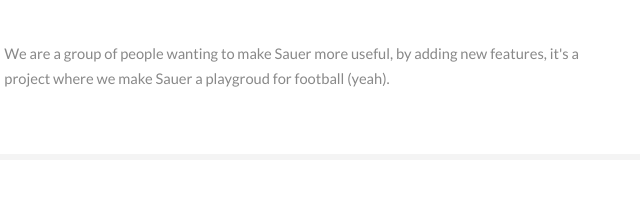
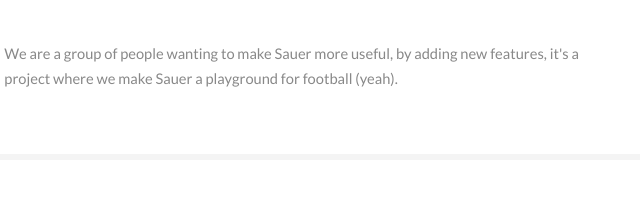
Before and after one commit to SauerSoccer/sauersoccer.github.io, a plain HTML site: page index.html in a window 1280 px wide. Shown: the part 522-733 px from the top of the page, 181-821 px from the left. Drawn offline with Linux system fonts and the light colour scheme.

Commit message:
I made a typo

```diff
--- a/index.html
+++ b/index.html
@@ -45,7 +45,7 @@
 										<p>Did you ever imagine you can play Soccer on Sauer? Well, we'll prove it yes.<br />
 										Yes, it's true, folks, we can play Association football (also called Soccer) in Sauerbraten, the FPS game.</p>
 									</header>
-									<p>We are a group of people wanting to make Sauer more useful, by adding new features, it's a project where we make Sauer a playgroud for football (yeah).</p>
+									<p>We are a group of people wanting to make Sauer more useful, by adding new features, it's a project where we make Sauer a playground for football (yeah).</p>
 								</div>
 							</section>
 
```
